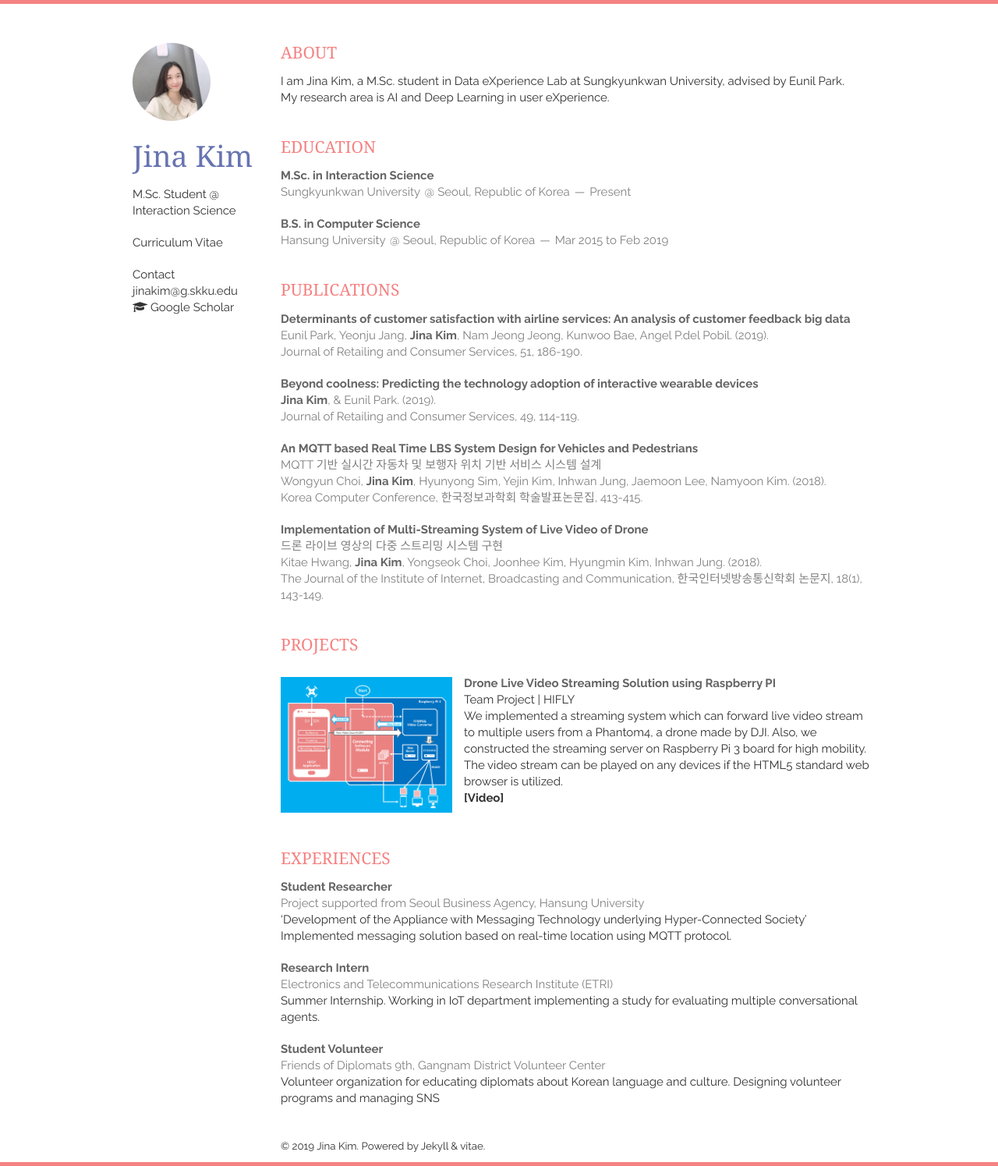
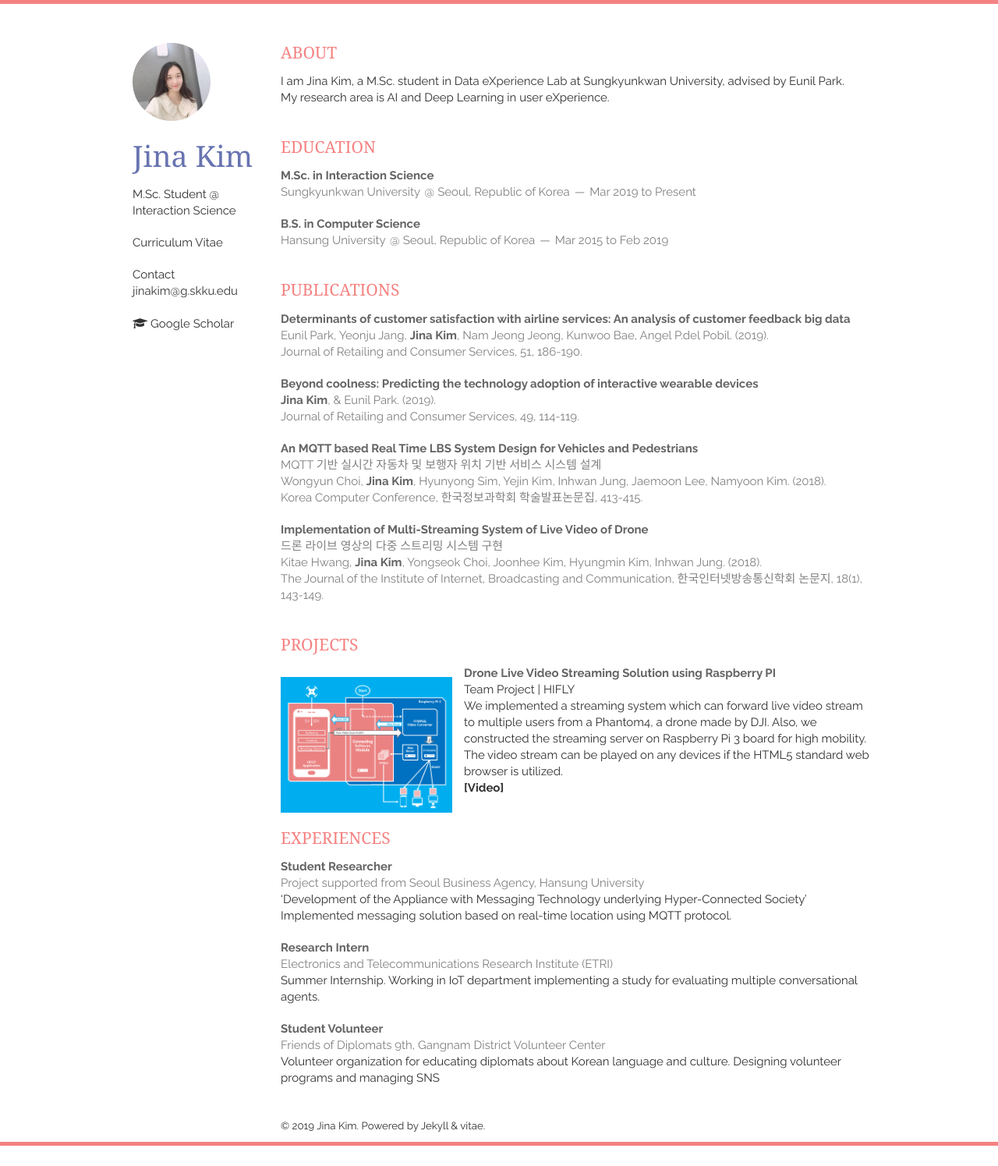
Before and after one commit to Jina-Kim/Jina-Kim.github.io, a Jekyll site: the page built from index.html, in a window 1280 px wide. Shown: the whole page at 78% size. Built offline with Jekyll 4.4.1, drawn with Linux system fonts in a browser that asks for light colours; nearby versions of some CDN libraries; the list of posts is cut into pages by our own code; after the commit the page ends 1469 px from its top, so only the background shows below that.

Commit message:
update project

```diff
--- a/_includes/education.html
+++ b/_includes/education.html
@@ -5,7 +5,7 @@
         <header>
             <em>M.Sc. in Interaction Science</em><br/>
             <span>Sungkyunkwan University</span>
-            <span><address>Seoul, Republic of Korea</address><time>Present</time></span>
+            <span><address>Seoul, Republic of Korea</address><time>Mar 2019 to Present</time></span>
         </header>
     </article>
 
--- a/_includes/projects.html
+++ b/_includes/projects.html
@@ -2,6 +2,20 @@
     <h1>Projects</h1>
 
     <article>
+      <div class="project">
+        <img src="{{ site.baseurl }}assets/images/project1.png" class="project_image">
+        <em>Drone Live Video Streaming Solution using Raspberry PI</em><br>
+        <span>Team Project | <a href="https://github.com/HIFLY-CSM">HIFLY</a></span>
+        <p>
+          We implemented a streaming system which can forward live video stream to multiple users from a Phantom4, a drone made by DJI.
+          Also, we constructed the streaming server on Raspberry Pi 3 board for high mobility.
+          The video stream can be played on any devices if the HTML5 standard web browser is utilized.
+        </p>
+        <em style="color:#F58282;"><a href="https://youtu.be/55R1oghmro4">[Video]</a></em>
+      </div>
+    </article>
+
+    <!-- <article>
         <table>
           <tr>
             <td><img src="{{ site.baseurl }}assets/images/project1.png" class="project"></td>
@@ -17,5 +31,5 @@
             </td>
           </tr>
         </table>
-    </article>
+    </article> -->
 </section>
--- a/_layouts/layout.html
+++ b/_layouts/layout.html
@@ -38,7 +38,7 @@
 
         <p>
             Contact
-            <a href="{{ site.email_full }}">{{ site.email }}</a><br/>
+            <a href="{{ site.email_full }}">{{ site.email }}</a><br/><br/>
             <a href="{{ site.google_scholar }}"><i class="fa fa-graduation-cap"></i> Google Scholar </a>
             <!--<a href="https://twitter.com/{{ site.twitter }}"><i class="fa fa-twitter"></i> Twitter</a>-->
         </p>
--- a/static/css/layout.css
+++ b/static/css/layout.css
@@ -40,14 +40,15 @@
     margin-bottom: 20px;
 }
 
-.project {
+.project_image {
+    float: left;
     width: 220px;
     height: auto;
     padding-top: 15px;
     padding-right: 15px;
 }
 
-.project:hover {
+.project_image:hover {
   -ms-transform: scale(1.5); /* IE 9 */
   -webkit-transform: scale(1.5); /* Safari 3-8 */
   transform: scale(1.5);
```
